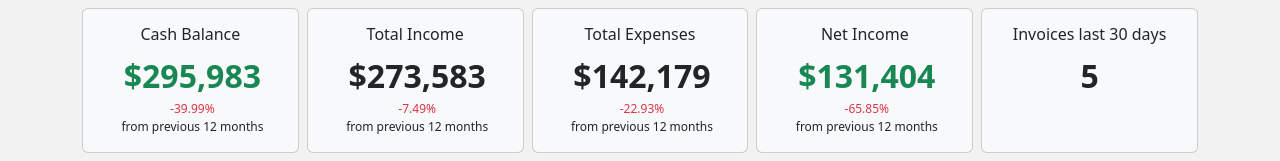
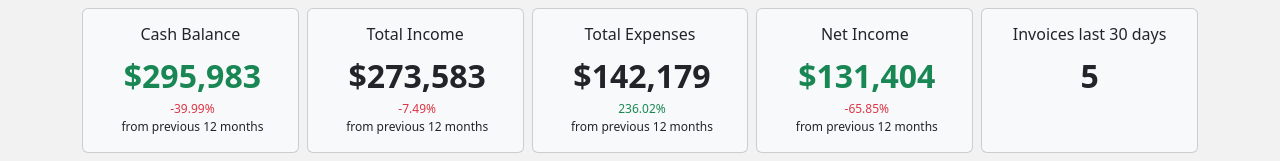
Before and after one commit to jonjon81/financial-tracker-react, a React (Vite) app: page / in a window 1280 px wide. Shown: the top 161 px of the page. Built offline with nearby package versions, Linux system fonts and the light colour scheme.

Commit message:
Update net income calculations

```diff
--- a/src/components/NetIncomeSummary.tsx
+++ b/src/components/NetIncomeSummary.tsx
@@ -15,13 +15,12 @@ const NetIncomeSummary: React.FC<SummaryProps> = ({
   expenseTotalPrevious12Months,
   expenseTotalPrevious24Months,
 }) => {
-  const currentNetIncome = incomeTotalPrevious12Months + expenseTotalPrevious12Months;
-  const previousNetIncome = incomeTotalPrevious24Months + expenseTotalPrevious24Months;
+  const lastYear = incomeTotalPrevious12Months + expenseTotalPrevious12Months;
+  const secondLastYear = incomeTotalPrevious24Months + expenseTotalPrevious24Months;
+  const difference = lastYear - secondLastYear;
+  const differencePercentage = lastYear !== 0 ? ((difference / secondLastYear) * 100).toFixed(2) : 'N/A';
 
-  const difference = currentNetIncome - previousNetIncome;
-  const differencePercentage = previousNetIncome !== 0 ? ((difference / previousNetIncome) * 100).toFixed(2) : 'N/A';
-
-  const netIncomeClass = currentNetIncome >= 0 ? 'text-success' : 'text-danger';
+  const netIncomeClass = lastYear >= 0 ? 'text-success' : 'text-danger';
 
   return (
     <div className="card d-inline-block bg-light mb-2 me-2">
@@ -29,7 +28,7 @@ const NetIncomeSummary: React.FC<SummaryProps> = ({
         <h2 className="card-title fs-6 text-center">Net Income</h2>
         <p className="card-text text-center fs-2">
           <span className={`ms-1 ${netIncomeClass}`}>
-            <strong>{formatPriceWholeNumber(currentNetIncome)}</strong>
+            <strong>{formatPriceWholeNumber(lastYear)}</strong>
           </span>
           <br />
           <span className="ms-1 d-flex flex-column" style={{ fontSize: '12px' }}>
--- a/src/components/TotalExpensesSummary.tsx
+++ b/src/components/TotalExpensesSummary.tsx
@@ -11,10 +11,14 @@ const TotalExpenseSummary: React.FC<SummaryProps> = ({
   expenseTotalPrevious12Months,
   expenseTotalPrevious24Months,
 }) => {
-  const absoluteTotal = Math.abs(expenseTotalPrevious12Months);
-  const difference = Math.abs(expenseTotalPrevious12Months - expenseTotalPrevious24Months);
-  const differencePercentage =
-    expenseTotalPrevious24Months !== 0 ? ((difference / expenseTotalPrevious24Months) * 100).toFixed(2) : 'N/A';
+  const lastYear = expenseTotalPrevious12Months;
+  const secondLastYear = expenseTotalPrevious24Months - expenseTotalPrevious12Months;
+  const difference = lastYear - secondLastYear;
+  const differencePercentage = lastYear !== 0 ? ((difference / secondLastYear) * 100).toFixed(2) : 'N/A';
+
+  if (expenseTotalPrevious12Months < 0) {
+    expenseTotalPrevious12Months = Math.abs(expenseTotalPrevious12Months);
+  }
 
   return (
     <div className="card d-inline-block bg-light mb-2 me-2">
@@ -22,7 +26,7 @@ const TotalExpenseSummary: React.FC<SummaryProps> = ({
         <h2 className="card-title fs-6 text-center">Total Expenses</h2>
         <p className="card-text text-center fs-2">
           <span className="ms-1">
-            <strong>{formatPriceWholeNumber(absoluteTotal)}</strong>
+            <strong>{formatPriceWholeNumber(expenseTotalPrevious12Months)}</strong>
           </span>
           <br />
           <span className="ms-1 d-flex flex-column" style={{ fontSize: '12px' }}>
--- a/src/components/TotalIncomeSummary.tsx
+++ b/src/components/TotalIncomeSummary.tsx
@@ -12,10 +12,6 @@ const TotalIncomeSummary: React.FC<SummaryProps> = ({ incomeTotalPrevious12Month
   const secondLastYear = incomeTotalPrevious24Months - incomeTotalPrevious12Months;
   const difference = lastYear - secondLastYear;
   const differencePercentage = lastYear !== 0 ? ((difference / secondLastYear) * 100).toFixed(2) : 'N/A';
-
-  console.log('___________________________');
-  console.log('income last year', lastYear);
-  console.log('income 2nd last year', secondLastYear);
 
   return (
     <div className="card d-inline-block bg-light mb-2 me-2">
```
